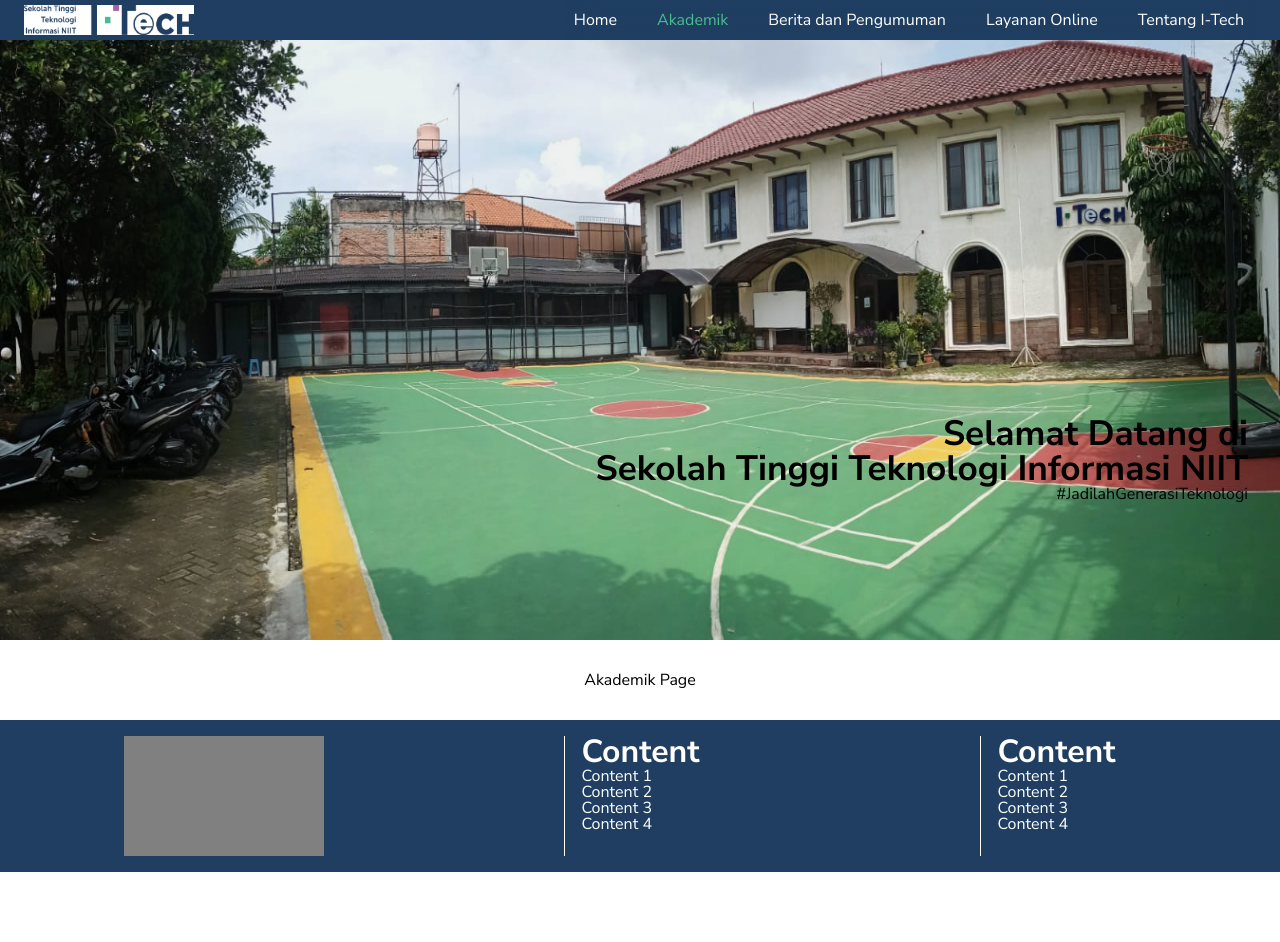
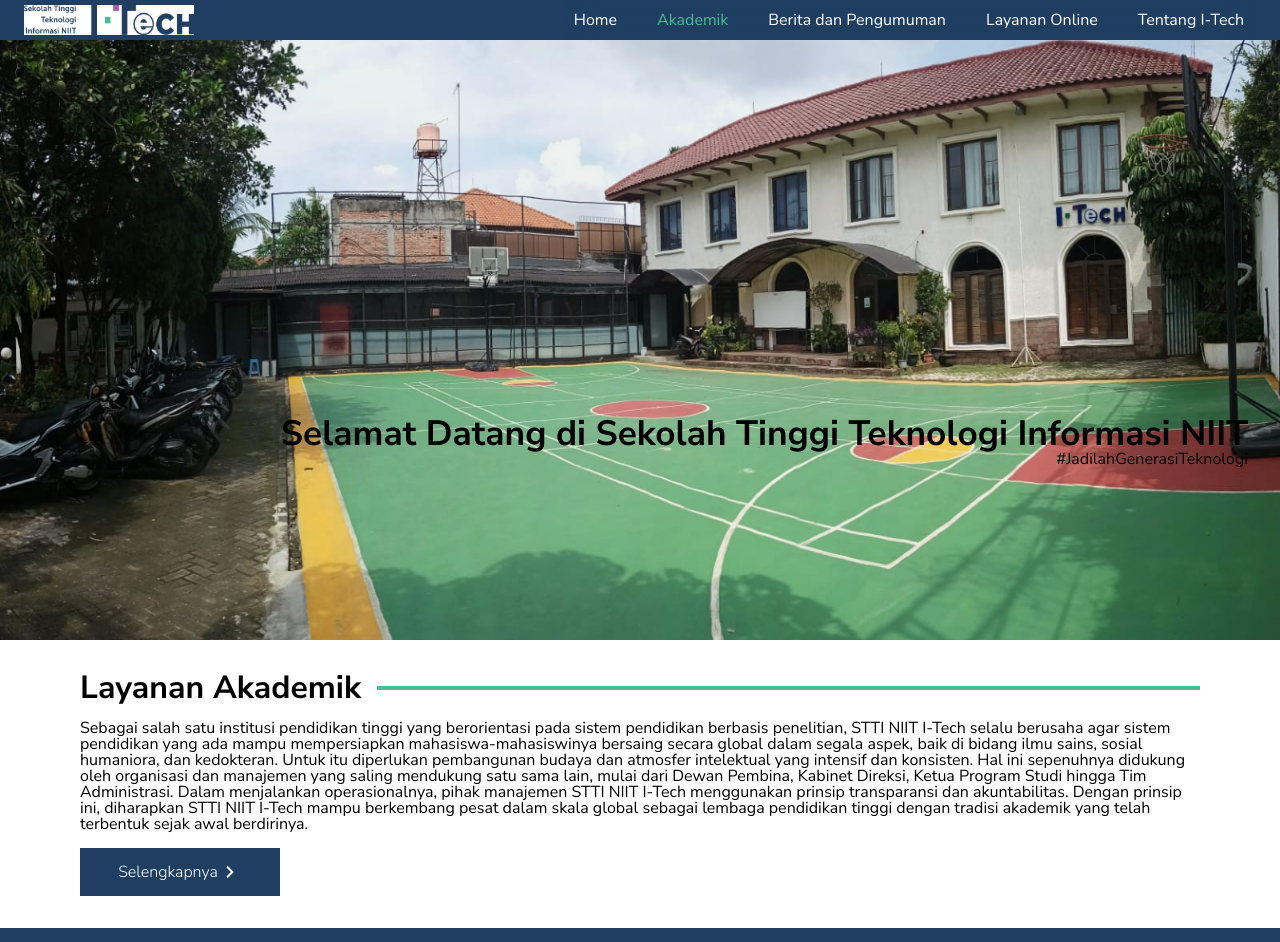
Before and after one commit to MezzyCode/stti-niit-itech-web, a Next.js app: page /akademik in a window 1280 px wide. Shown: the top 942 px of the page. Before the commit the page ends 872 px from the top, so only its background shows below. Built offline with nearby package versions, Linux system fonts and the light colour scheme.

Commit message:
Tried to organize stuff a bit

```diff
--- a/src/app/akademik/page.js
+++ b/src/app/akademik/page.js
@@ -1,3 +1,5 @@
+import { SummaryCard } from '@/components/cards/cards'
+
 export const metadata = {
   title: 'I-Tech: Akademik',
   description: 'Generated by create next app'
@@ -5,10 +7,15 @@ export const metadata = {
 
 export default function Page() {
   return (
-    <div >
-      <div >
-        <p>Akademik Page</p>
-      </div>
-    </div>
+    <section className="container">
+      <SummaryCard
+        title='Layanan Akademik'
+        content='Sebagai salah satu institusi pendidikan tinggi yang berorientasi pada sistem pendidikan berbasis penelitian, STTI NIIT I-Tech selalu berusaha agar sistem pendidikan yang ada mampu mempersiapkan mahasiswa-mahasiswinya bersaing secara global dalam segala aspek, baik di bidang ilmu sains, sosial humaniora, dan kedokteran. Untuk itu diperlukan pembangunan budaya dan atmosfer intelektual yang intensif dan konsisten. Hal ini sepenuhnya didukung oleh organisasi dan manajemen yang saling mendukung satu sama lain, mulai dari Dewan Pembina, Kabinet Direksi, Ketua Program Studi hingga Tim Administrasi.
+
+        Dalam menjalankan operasionalnya, pihak manajemen STTI NIIT I-Tech menggunakan prinsip transparansi dan akuntabilitas. Dengan prinsip ini, diharapkan STTI NIIT I-Tech mampu berkembang pesat dalam skala global sebagai lembaga pendidikan tinggi dengan tradisi akademik yang telah terbentuk sejak awal berdirinya.'
+        link={'/'}
+        variant='simple'
+        />
+    </section >
   )
 }
--- a/src/app/globals.css
+++ b/src/app/globals.css
@@ -34,13 +34,16 @@ h4 {
   font-weight: 700;
 }
 
-main.container {
-  padding: 2rem;
+main {
+  padding: 2rem 5rem;
+}
+
+.container {
   display: flex;
-  flex-direction: column;
-  gap: 3rem;
   width: 100%;
-  align-items: center;
+  flex-wrap: wrap;
+  justify-content: center;
+  gap: 2rem;
 }
 
 .hidden {
--- a/src/app/layout.js
+++ b/src/app/layout.js
@@ -18,9 +18,11 @@ export default function RootLayout({ children }) {
   return (
     <html lang="id">
       <body className={nunito_sans.className}>
-        <Navbar />
-        <Hero />
-        <main className='container'>
+        <header>
+          <Navbar />
+          <Hero />
+        </header>
+        <main >
           {children}
         </main>
         <Footer />
--- a/src/components/Cards.jsx
+++ b/src/components/cards/Cards.jsx
@@ -1,25 +1,23 @@
 import Link from 'next/link';
 import './cards.css';
-import StyledLink from './StyledLink';
-import { StyledHeader } from './StyledHeader';
+import StyledLink from '../StyledLink';
+import { StyledHeader } from '../StyledHeader';
 
-export const SummaryCard = ({ variant = 'left', title, content, link }) => {
-    let summaryCardImageClass = 'summary-card-image';
-
-    switch (variant) {
-        case 'right':
-            summaryCardImageClass += ' reversed';
-            break;
-
-        default:
-            break;
+export const SummaryCard = ({ title = 'Title', content = 'Content', link = '/', variant = '' }) => {
+    if (variant === 'simple') {
+        return (
+            <section className='simple-summary-card'>
+                <StyledHeader title={title} variant='right' headingLevel={2} />
+                <div className='content'>{content}</div>
+                <StyledLink name={'Selengkapnya'} href={link} />
+            </section>
+        )
     }
 
     return (
         <section className='summary-card'>
-            <StyledHeader variant={variant} title={title} />
-            <div className={summaryCardImageClass}>
-            </div>
+            <StyledHeader title={title} variant={variant} />
+            <div className={`summary-card-image ${variant === 'right' ? 'right' : ''}`} />
             <div className='summary-card-content'>
                 <p>{content}</p>
                 <StyledLink name={'Selengkapnya'} href={link} />
@@ -65,7 +63,6 @@ const generateDate = () => {
     return todayDate;
 }
 
-
 export const InfoCard = ({ type, title, content, link }) => {
     return (
         <article className='info-card' type={type}>
--- a/src/components/cards.css
+++ b/src/components/cards/cards.css
@@ -2,24 +2,6 @@
     --box-size: 5rem;
     --box-offset: -3px;
     --box-color: var(--accent-color);
-}
-
-/* card-header */
-.card-header {
-    display: flex;
-    align-items: center;
-    gap: 1rem
-}
-
-.card-header>h2 {
-    white-space: nowrap;
-}
-
-.card-header>hr {
-    display: flex;
-    width: 100%;
-    height: 0.2rem;
-    background: black;
 }
 
 /* cards-summary */
@@ -73,6 +55,12 @@
 
 .summary-card-content>p {
     text-align: justify;
+}
+
+.simple-summary-card {
+    display: flex;
+    flex-wrap: wrap;
+    gap: 1rem;
 }
 
 /* cards-generic */
@@ -201,7 +189,7 @@
         grid-row: 1/3;
     }
 
-    .summary-card-image.reversed {
+    .summary-card-image.right {
         grid-column: 2;
     }
 }
--- a/src/components/hero/Hero.jsx
+++ b/src/components/hero/Hero.jsx
@@ -9,7 +9,7 @@ export default function Hero() {
                 fill={true}
             />
             <div className='hero-content'>
-                <h1 className='hero-header'>Selamat Datang di<br />
+                <h1 className='hero-header'>Selamat Datang di
                     Sekolah Tinggi Teknologi Informasi NIIT</h1>
                 <p>#JadilahGenerasiTeknologi</p>
             </div>
--- a/src/components/navbar/Navbar.jsx
+++ b/src/components/navbar/Navbar.jsx
@@ -1,4 +1,4 @@
-'use client'
+'use client';
 
 import './navbar.css';
 import { usePathname } from 'next/navigation';
@@ -6,24 +6,14 @@ import Image from 'next/image';
 import Link from 'next/link';
 import { useState } from 'react';
 import { Squash as Hamburger } from 'hamburger-react';
-
-const pages = ['Home', 'Akademik', 'Berita dan Pengumuman', 'Layanan Online', 'Tentang I-Tech'];
-const navLinks = pages.map((link) => {
-  const linkName = link;
-  let linkHref = '/' + link.replace(/\s+/g, '-').toLowerCase();
-
-  if (linkName === 'Home') {
-    linkHref = '/';
-  }
-  return { name: linkName, href: linkHref };
-});
+import { NAVLINKS } from '@/utils/pathUtils';
 
 function NavLinks({ visibility, toggle }) {
   const pathName = usePathname();
 
   return (
     <ul className='navbar-navlinks' visibility={visibility ? 'true' : null}>
-      {navLinks.map((link) => {
+      {NAVLINKS.map((link) => {
         const isActive = pathName === link.href;
         return (
           <li key={link.name}>
--- a/src/components/styled-header.css
+++ b/src/components/styled-header.css
@@ -1,7 +1,9 @@
 .styled-header {
     display: flex;
     align-items: center;
-    gap: 1rem
+    gap: 1rem;
+    width: 100%;
+    justify-content: center;
 }
 
 .styled-header>h2 {
--- a/src/utils/pathUtils.js
+++ b/src/utils/pathUtils.js
@@ -0,0 +1,14 @@
+// Write here to add links
+const pages = ['Home', 'Akademik', 'Berita dan Pengumuman', 'Layanan Online', 'Tentang I-Tech'];
+
+const NAVLINKS = pages.map((link) => {
+  const linkName = link;
+  let linkHref = '/' + link.replace(/\s+/g, '-').toLowerCase();
+
+  if (linkName === 'Home') {
+    linkHref = '/';
+  }
+  return { name: linkName, href: linkHref };
+});
+
+export {NAVLINKS};
```
Also changed, not shown: src/app/page.js (+4 -4 lines).
